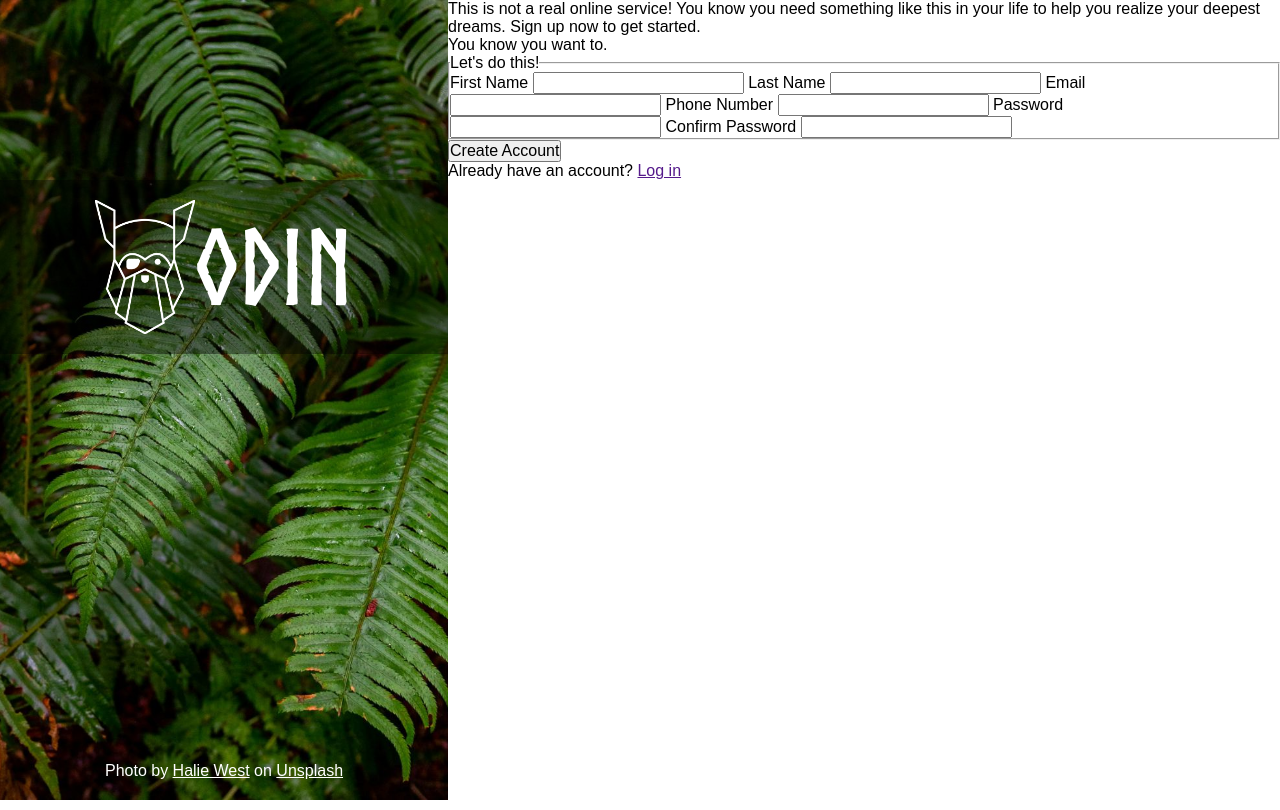
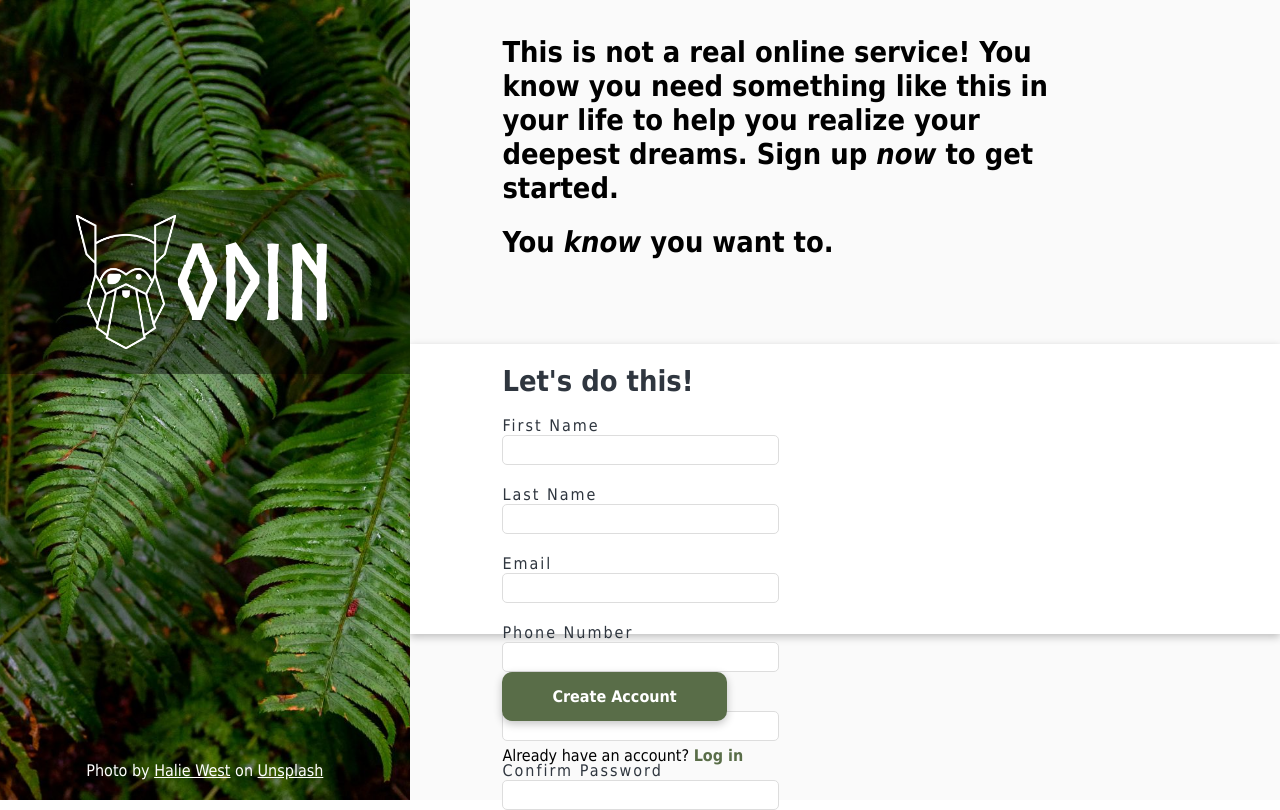
Before and after one commit to dpt-hub/sign-up-form, a plain HTML site: page index.html in a window 1280 px wide. Drawn offline with Linux system fonts and the light colour scheme.

Commit message:
Changes the styling of the right side:     1) Used display: flex to change the orientation of the form     2) Changed the font sizes and weight     3) Styled the button + while hovering     4) Styled the inputs + while hovering

```diff
--- a/index.html
+++ b/index.html
@@ -15,33 +15,41 @@
             <p>Photo by <a href="https://unsplash.com/@haliewestphoto" rel="noopener noreferrer" target="_blank">Halie West</a> on <a href="https://unsplash.com/" rel="noopener noreferrer" target="_blank">Unsplash</a></p>
         </div>
         <div id="right-side">
-            <p>This is not a real online service! You know you need something like this in your life to help you realize your deepest dreams. Sign up <span>now</span> to get started.</p>
-            <p>You <span>know</span> you want to.</p>
+            <p class="font-size-medium font-weight-medium padding-right-side">This is not a real online service! You know you need something like this in your life to help you realize your deepest dreams. Sign up <span class="font-size-medium font-weight-medium italic">now</span> to get started.</p>
+            <p id="last_p" class="font-size-medium font-weight-medium padding-right-side">You <span class="font-size-medium font-weight-medium italic">know</span> you want to.</p>
             <form action="">
-                <fieldset>
-                    <legend>Let's do this!</legend>
-                    <label for="first_name">First Name
+                <fieldset id="fill-details" class="padding-right-side margin-bottom">
+                    <p class="font-size-medium font-weight-medium margin-small-medium">Let's do this!</p>
+                    <div id="user-details" class="display-flex flex-wrap">
+                        <div>
+                            <label for="first_name">First Name</label>
                             <input type="text" id="first_name" name="first_name">
-                    </label>
-                    <label for="last_name">Last Name
+                        </div>
+                        <div>
+                            <label for="last_name">Last Name</label>
                             <input type="text" name="last_name" id="last_name">
-                    </label>
-                    <label for="email">Email
+                        </div>
+                        <div>
+                            <label for="email">Email</label>
                             <input type="email" name="email" id="email">
-                    </label>
-                    <label for="phone_number">Phone Number
+                        </div>
+                        <div>
+                            <label for="phone_number">Phone Number</label>
                             <input type="tel" name="phone_number" id="phone_number">
-                    </label>
-                    <label for="password">Password
+                        </div>
+                        <div>
+                            <label for="password">Password</label>
                             <input type="password" name="password" id="password">
-                    </label>
-                    <label for="confirm_password">Confirm Password
+                        </div>
+                        <div>
+                            <label for="confirm_password">Confirm Password</label>
                             <input type="password" name="confirm_password" id="confirm_password">
-                    </label>
+                        </div>
+                    </div>
                 </fieldset>
-                <button type="submit">Create Account</button>
+                <button type="submit" class="button margin-small">Create Account</button>
             </form>
-            <p>Already have an account? <a href="">Log in</a></p>
+            <p class="padding-right-side">Already have an account? <a id="log-in" href="">Log in</a></p>
         </div>
     </div>
 </body>
--- a/style.css
+++ b/style.css
@@ -8,20 +8,39 @@
     padding: 0;
     box-sizing: border-box;
     font-size: 16px;
-    font-family: Arial, Helvetica, sans-serif
+    font-family: "Tahoma", sans-serif
 }
 
+.font-size-medium {
+    font-size: 1.8rem;
+}
+
+.font-weight-medium {
+    font-weight: 600;
+}
+
+.italic {
+    font-style: italic;
+}
 
 #left-side {
     background-image: url(images/leaves.jpg);
     background-position: center;
     background-size: cover;
     text-align: center;
-    min-width: 35vw;
+    min-width: 32vw;
     height: 100vh;
     display: flex;
     flex-direction: column;
     justify-content: space-between;
+}
+
+#right-side {
+    display: flex;
+    flex-direction: column;
+    justify-content: center;
+    background-color: #fafafa;
+    gap: 15px;
 }
 
 #odin {
@@ -29,12 +48,17 @@
     display: flex;
     align-items: center;
     justify-content: center;
-    padding: 20px;
+    padding: 25px;
     font-family: Norse;
     font-size: 6.5rem;
     color: white;
     font-weight: 800;
-    margin-top: 180px ;
+    margin-top: 190px ;
+}
+
+.padding-right-side {
+    padding-left: calc(80px + 1vw);
+    padding-right: calc(22% + 1vw);
 }
 
 #left-side p, #left-side a {
@@ -46,6 +70,92 @@
     width: 100px;
 }
 
+#last_p {
+    padding-bottom: 40px;
+    margin-top: 5px;
+}
+
+#fill-details {
+    background-color: white;
+    border: none;
+    box-shadow: rgba(0, 0, 0, 0.24) 0px 3px 8px;
+    height: 290px;
+    padding: 20px calc(20% + 1vw) 20px calc(80px + 2vw);
+    padding-left: calc(80px + 1vw);
+    margin-top: 30px;
+    color: #2f363f;
+}
+
+#user-details {
+    display: flex;
+    flex-wrap: wrap;
+    gap: 20px
+}
+
+#user-details > div {
+    display: flex;
+    flex-direction: column;
+    letter-spacing: 2px;
+    margin-right: 20px;
+}
+
+input {
+    border: solid 0.5px #dddddd;
+    border-radius: 5px;
+    width: calc(200px + 6vw);
+    height: 30px;
+    transition: 0.2s;
+    text-indent: 6px;
+    align-items: center;
+}
+
+input:focus {
+    border: solid 1.5px #434296;
+    outline: none;
+    box-shadow: rgba(0, 0, 0, 0.24) 0px 3px 8px;
+    transition: 0.2s;
+}
+
+.button {
+    margin-left: calc(80px + 1vw);
+    padding: 15px 50px 15px 50px;
+    font-weight: 600;
+    background-color: #596D48;
+    color: white;
+    border: 0;
+    border-radius: 10px;
+    box-shadow: rgba(0, 0, 0, 0.24) 0px 3px 8px;
+    transition: 0.2s;
+}
+
+.button:hover {
+    background-color: #475739;
+    cursor: pointer;
+    transition: 0.2s;
+}
+
+#log-in {
+    color: #596D48;
+    text-decoration: none;
+    font-weight: 600;
+}
+
 .display-flex{
     display: flex;
 }
+
+.flex-wrap {
+    flex-wrap: wrap;
+}
+
+.margin-bottom {
+    margin-bottom: 38px;
+}
+
+.margin-small {
+    margin-bottom: 10px;
+}
+
+.margin-small-medium {
+    margin-bottom: 18px;
+}
```
Lines whose indentation alone changed are shown as unchanged.
